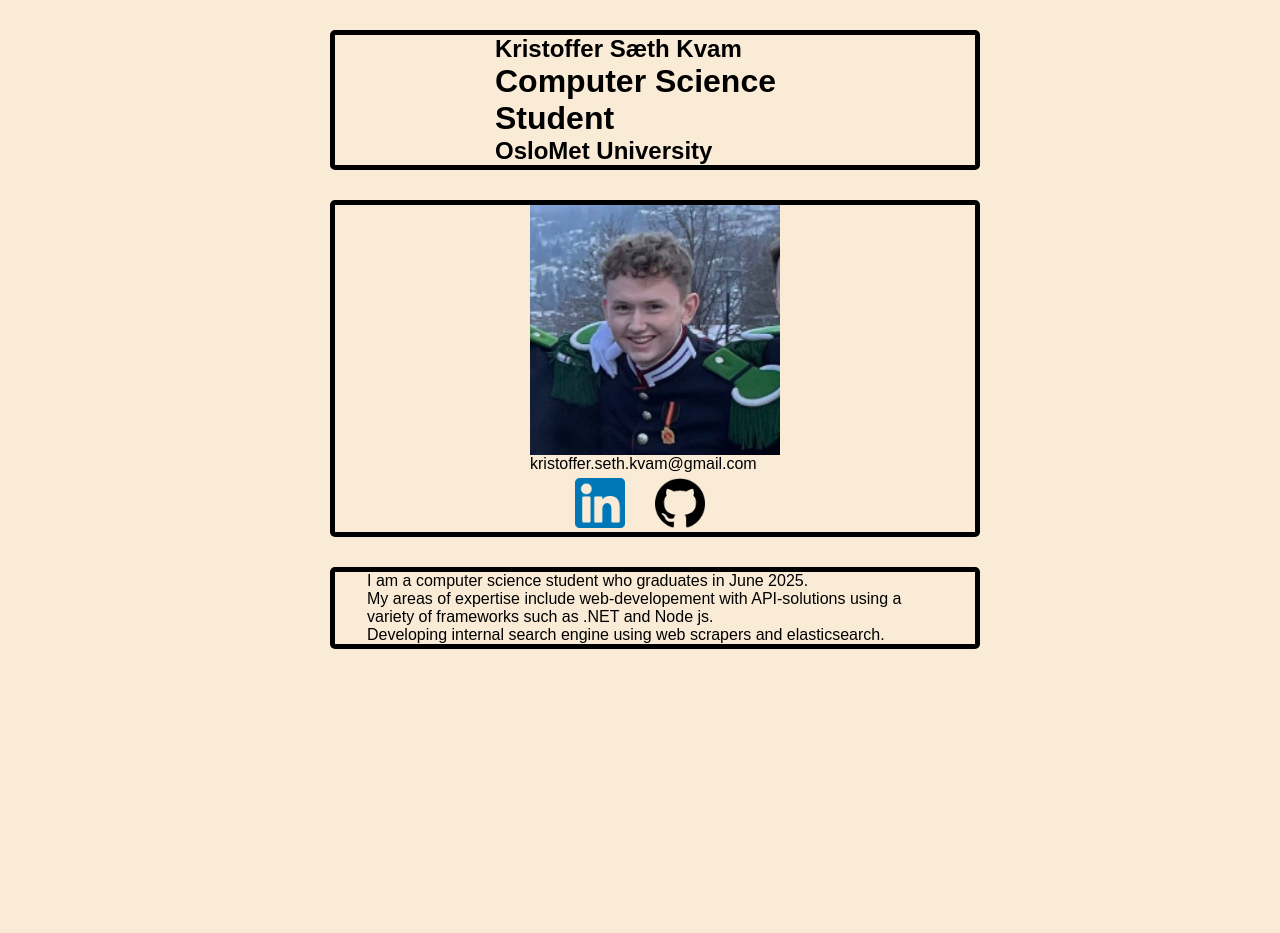
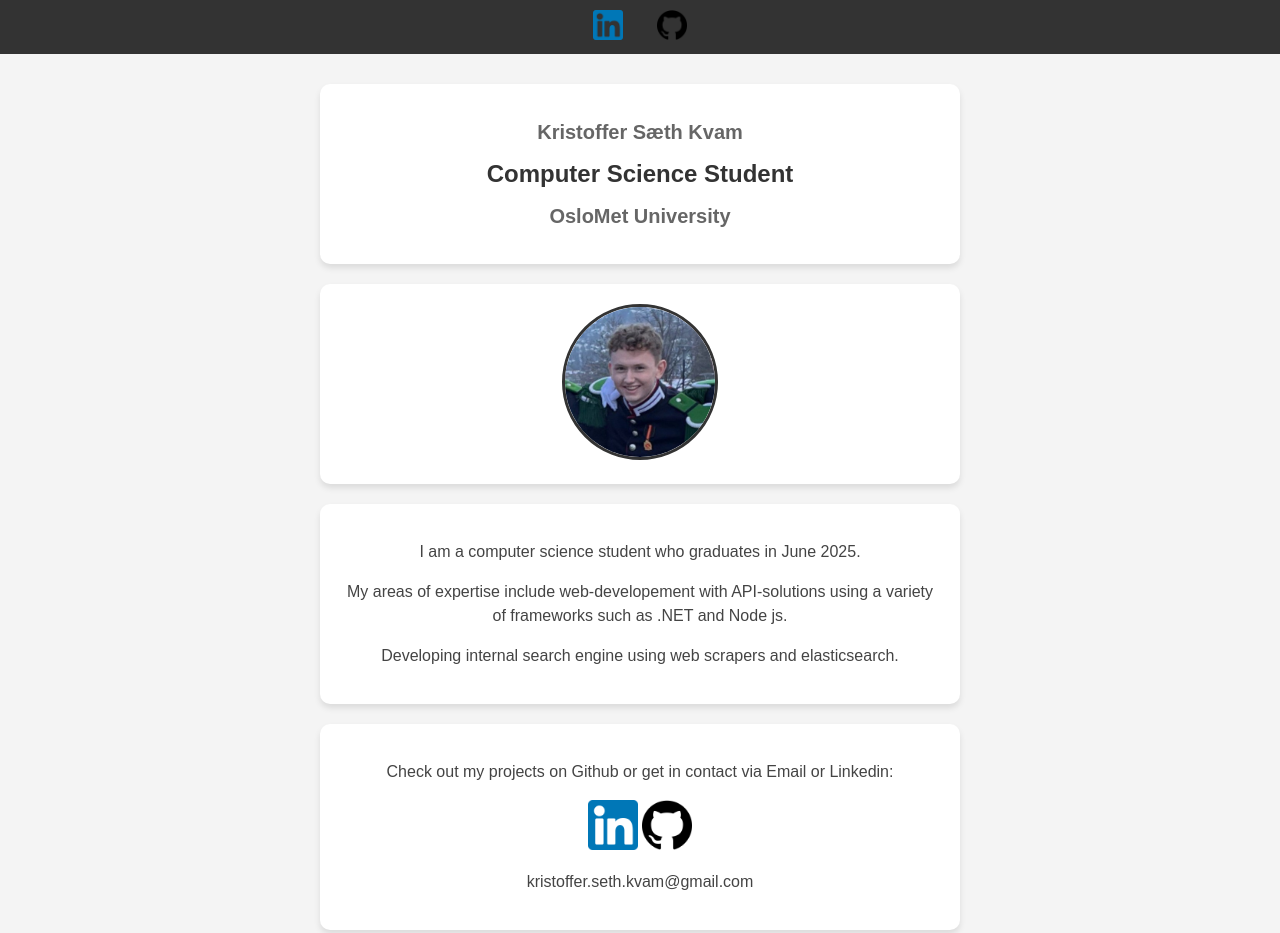
Before and after one commit to kristofferskvam/kristofferskvam.github.io, a plain HTML site: page index.html in a window 1280 px wide. Shown: the top 933 px of the page. Before the commit the page ends 800 px from the top, so only its background shows below. Drawn offline with Linux system fonts and the light colour scheme.

Commit message:
CSS improvement

```diff
--- a/index.css
+++ /dev/null
@@ -1,47 +0,0 @@
-main div {
-    margin: 10px;
-    margin-top: 100px;
-}
-body {
-    width: 100%;
-    background-color: antiquewhite;
-    font-family: Arial, Helvetica, sans-serif;
-    display: block;
-    margin: auto;
-    width: 50%;
-}
-img {
-    width: 50px;
-}
-#profile-picture {
-    width: 250px;
-    display: block;
-    margin: auto;
-}
-#mail {
-    width: 250px;
-}
-.content {
-    border: 5px solid black;
-    border-radius: 5px;
-    display: block;
-    margin-top: 30px;
-    width: 100%;
-}
-.content p{
-    display: block;
-    margin: auto;
-    width: 90%;
-}
-.content h1, h2{
-    display: block;
-    margin: auto;
-    width: 50%;
-}
-#info {
-    display: grid;
-    grid-template-columns: 1fr 1fr;
-    margin: auto;
-    margin-top: 5px;
-    width: 25%;
-}
--- a/index.html
+++ b/index.html
@@ -4,10 +4,15 @@
     <meta charset="UTF-8">
     <meta name="viewport" content="width=device-width, initial-scale=1.0">
     <title>Kristoffer Kvam Portfolio</title>
-    <link rel="stylesheet" href="index.css">
+    <link rel="stylesheet" href="portfolio.css">
 </head>
 <body>
-    <header></header>
+    <header>
+        <nav>
+            <a href="https://www.linkedin.com/in/kristoffer-kvam-02049a274/"><img src="./Images/Linkedin-icon.png" alt="Linkedin"></a>
+            <a href="https://github.com/kristofferskvam"><img src="./Images/Github-icon.png" alt="Github"></a>
+        </nav>
+    </header>
     <main>
         <div class="content">
             <h2>Kristoffer Sæth Kvam</h2>
@@ -16,17 +21,18 @@
         </div>
         <div class="content">
             <img src="./Images/Profile-picture.jpg" id="profile-picture" alt="Profile Picture">
-            <p id="mail">kristoffer.seth.kvam@gmail.com</p>
-            <div id="info">
-                <a href="https://www.linkedin.com/in/kristoffer-kvam-02049a274/"><img src="./Images/Linkedin-icon.png" alt="Linkedin"></a>
-                <a href="https://github.com/kristofferskvam"><img src="./Images/Github-icon.png" alt="Github"></a>
-            </div>
         </div>
         <div class="content">
             <p>I am a computer science student who graduates in June 2025.</p>
             <p>My areas of expertise include web-developement with API-solutions using a variety of frameworks such as .NET and Node js.</p>
             <p>Developing internal search engine using web scrapers and elasticsearch.</p>
         </div>
+        <div class="content">
+            <p>Check out my projects on Github or get in contact via Email or Linkedin:</p>
+            <a href="https://www.linkedin.com/in/kristoffer-kvam-02049a274/"><img src="./Images/Linkedin-icon.png" alt="Linkedin"></a>
+            <a href="https://github.com/kristofferskvam"><img src="./Images/Github-icon.png" alt="Github"></a>
+            <p>kristoffer.seth.kvam@gmail.com</p>
+        </div>
     </main>
     <footer></footer>
 </body>
--- /dev/null
+++ b/portfolio.css
@@ -0,0 +1,78 @@
+/* General Styling */
+body {
+    font-family: Arial, sans-serif;
+    margin: 0;
+    padding: 0;
+    background-color: #f4f4f4;
+    text-align: center;
+}
+
+/* Header & Navigation */
+header {
+    background-color: #333;
+    padding: 10px 0;
+}
+
+nav a {
+    margin: 0 15px;
+    display: inline-block;
+}
+
+nav img {
+    width: 30px;
+    height: 30px;
+    transition: transform 0.3s;
+}
+
+nav img:hover {
+    transform: scale(1.1);
+}
+
+/* Main Content */
+main {
+    display: flex;
+    flex-direction: column;
+    align-items: center;
+    padding: 20px;
+}
+
+.content {
+    background: white;
+    padding: 20px;
+    margin: 10px;
+    border-radius: 10px;
+    box-shadow: 0px 4px 6px rgba(0, 0, 0, 0.1);
+    width: 90%;
+    max-width: 600px;
+}
+
+h1 {
+    font-size: 24px;
+    color: #333;
+}
+
+h2 {
+    font-size: 20px;
+    color: #666;
+}
+
+p {
+    font-size: 16px;
+    color: #444;
+    line-height: 1.5;
+}
+
+/* Profile Picture */
+#profile-picture {
+    width: 150px;
+    height: 150px;
+    border-radius: 50%;
+    object-fit: cover;
+    border: 3px solid #333;
+}
+
+div img {
+    width: 50px;
+    height: 50px;
+    transition: transform 0.3s;
+}
```
